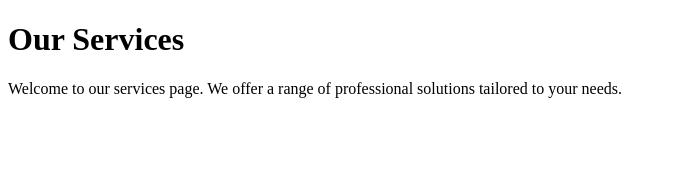
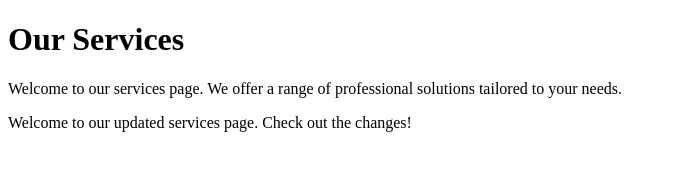
Before and after one commit to tavongamatikiti/gym-git-exercise-solutions, a plain HTML site: page services.html in a window 1280 px wide. Shown: the whole page, without its empty margins (0-676 px from the left). Drawn offline with Linux system fonts and the light colour scheme.

Commit message:
Added p tag on line 11

```diff
--- a/services.html
+++ b/services.html
@@ -8,5 +8,6 @@
 <body>
     <h1>Our Services</h1>
     <p>Welcome to our services page. We offer a range of professional solutions tailored to your needs.</p>
+    <p>Welcome to our updated services page. Check out the changes!</p>
 </body>
 </html>
```
